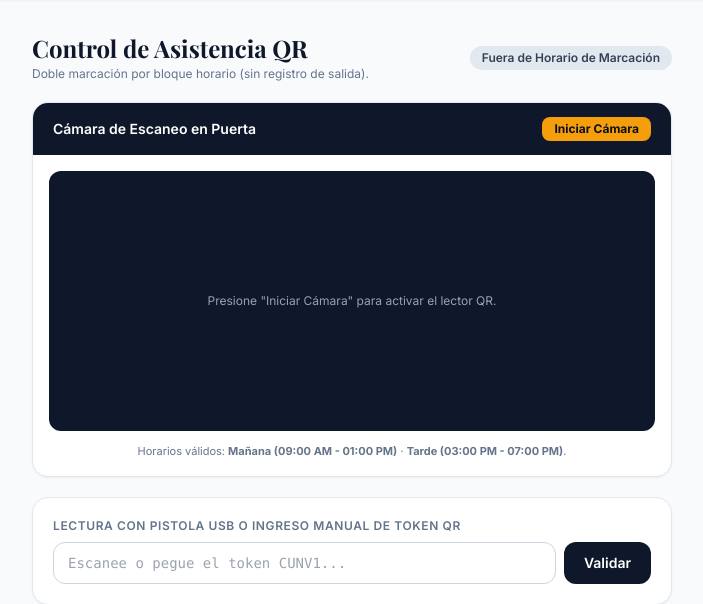
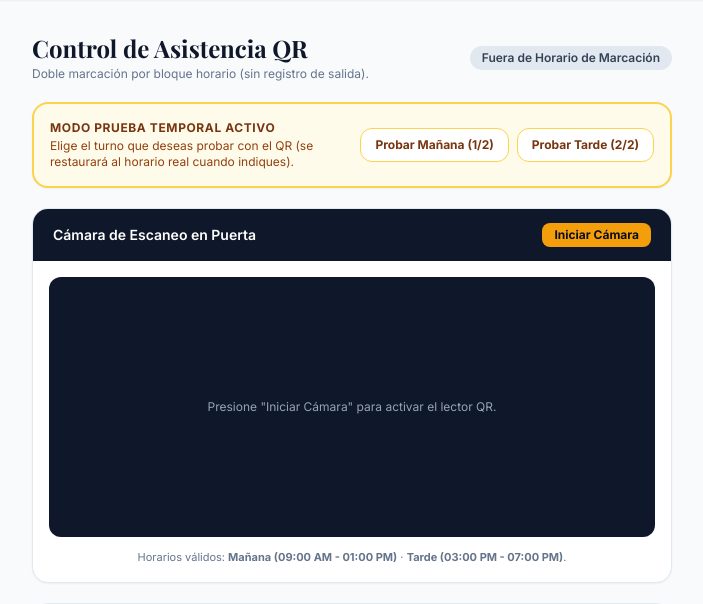
Before and after one commit to joan98-123/congreso, a Django app: page /escaner/ in a window 1280 px wide. Shown: the part 65-669 px from the top of the page, without its empty margins (288-991 px from the left). Run offline with Django 5.2, Linux system fonts and the light colour scheme; the visitor is signed in with stand-in values (Sample User, id 1); data comes from the database, SQL or seed files in the repository; data that the repository does not hold is empty; some libraries are stand-ins or nearby versions.

Commit message:
temp: habilitar modo prueba temporal de escaner QR (Manana/Tarde) para pruebas

```diff
--- a/acreditacion/templates/acreditacion/escaner.html
+++ b/acreditacion/templates/acreditacion/escaner.html
@@ -20,6 +20,24 @@
                   class="inline-flex items-center px-3 py-1 rounded-full text-xs font-semibold {% if bloque.modo_prueba %}bg-amber-100 text-amber-900 border border-amber-300{% elif bloque.bloque == 'FUERA' %}bg-slate-200 text-slate-700{% else %}bg-emerald-100 text-emerald-800{% endif %}">
                 {{ bloque.etiqueta }}
             </span>
+        </div>
+    </div>
+
+    <!-- Barra Temporal de Pruebas (Mañana / Tarde) -->
+    <div class="mb-5 p-4 rounded-2xl bg-amber-50 border-2 border-amber-300 shadow-sm">
+        <div class="flex flex-col sm:flex-row sm:items-center sm:justify-between gap-3">
+            <div>
+                <div class="text-xs font-extrabold uppercase tracking-wider text-amber-900">Modo Prueba Temporal Activo</div>
+                <p class="text-xs text-amber-800 mt-0.5">Elige el turno que deseas probar con el QR (se restaurará al horario real cuando indiques).</p>
+            </div>
+            <div class="flex items-center gap-2 shrink-0">
+                <button type="button" data-turno="MANANA" class="btn-turno-prueba px-3.5 py-2 rounded-xl text-xs font-bold transition {% if bloque.bloque == 'MANANA' %}bg-navy-900 text-amber-300{% else %}bg-white border border-amber-300 text-amber-900 hover:bg-amber-100{% endif %}">
+                    Probar Mañana (1/2)
+                </button>
+                <button type="button" data-turno="TARDE" class="btn-turno-prueba px-3.5 py-2 rounded-xl text-xs font-bold transition {% if bloque.bloque == 'TARDE' %}bg-navy-900 text-amber-300{% else %}bg-white border border-amber-300 text-amber-900 hover:bg-amber-100{% endif %}">
+                    Probar Tarde (2/2)
+                </button>
+            </div>
         </div>
     </div>
 
@@ -258,6 +276,35 @@
 
     btnToggle.addEventListener('click', toggleCamara);
 
+    document.querySelectorAll('.btn-turno-prueba').forEach(btn => {
+        btn.addEventListener('click', async () => {
+            const turno = btn.dataset.turno;
+            try {
+                const res = await fetch("{% url 'api_cambiar_turno_prueba_rapido' %}", {
+                    method: 'POST',
+                    headers: {
+                        'Content-Type': 'application/json',
+                        'X-CSRFToken': getCsrfToken(),
+                    },
+                    body: JSON.stringify({ turno }),
+                });
+                const data = await res.json();
+                if (res.ok && data.ok) {
+                    document.getElementById('scannerBloqueBadge').textContent = data.etiqueta;
+                    document.querySelectorAll('.btn-turno-prueba').forEach(b => {
+                        if (b.dataset.turno === turno) {
+                            b.className = 'btn-turno-prueba px-3.5 py-2 rounded-xl text-xs font-bold transition bg-navy-900 text-amber-300';
+                        } else {
+                            b.className = 'btn-turno-prueba px-3.5 py-2 rounded-xl text-xs font-bold transition bg-white border border-amber-300 text-amber-900 hover:bg-amber-100';
+                        }
+                    });
+                }
+            } catch (err) {
+                console.error(err);
+            }
+        });
+    });
+
     document.getElementById('formTokenManual').addEventListener('submit', (e) => {
         e.preventDefault();
         const inp = document.getElementById('inputTokenManual');
--- a/acreditacion/urls.py
+++ b/acreditacion/urls.py
@@ -26,5 +26,6 @@ urlpatterns = [
     path("api/admin/importar-padron/", views.api_importar_padron, name="api_importar_padron"),
     path("api/admin/sincronizar-sheet/", views.api_sincronizar_sheet, name="api_sincronizar_sheet"),
     path("api/admin/modo-prueba/", views.api_configurar_modo_prueba, name="api_configurar_modo_prueba"),
+    path("api/admin/turno-prueba-rapido/", views.api_cambiar_turno_prueba_rapido, name="api_cambiar_turno_prueba_rapido"),
     path("api/admin/escanear-qr/", views.api_escanear_qr, name="api_escanear_qr"),
 ]
--- a/acreditacion/views.py
+++ b/acreditacion/views.py
@@ -663,6 +663,26 @@ def exportar_excel_view(request):
 
 
 @login_required
+@require_POST
+def api_cambiar_turno_prueba_rapido(request):
+    """Cambio rápido temporal de turno (Mañana / Tarde) durante pruebas de escáner."""
+    data = _parse_json_body(request)
+    if data is None:
+        return JsonResponse({"ok": False, "error": "Solicitud inválida."}, status=400)
+    turno = (data.get("turno") or ConfiguracionEvento.TURNO_MANANA).strip().upper()
+    if turno not in (ConfiguracionEvento.TURNO_MANANA, ConfiguracionEvento.TURNO_TARDE):
+        return JsonResponse({"ok": False, "error": "Turno inválido."}, status=400)
+    with transaction.atomic():
+        cfg = ConfiguracionEvento.obtener()
+        cfg.modo_prueba_activo = True
+        cfg.turno_simulado = turno
+        cfg.actualizado_por = request.user
+        cfg.save()
+    bloque = obtener_bloque_horario_actual()
+    return JsonResponse({"ok": True, "bloque": bloque["bloque"], "etiqueta": bloque["etiqueta"]})
+
+
+@login_required
 @require_GET
 def escaner_view(request):
     """Vista optimizada para celulares del staff en puerta con escáner html5-qrcode."""
--- a/congreso_project/wsgi.py
+++ b/congreso_project/wsgi.py
@@ -26,7 +26,13 @@ if os.environ.get("VERCEL"):
             )
         call_command("cargar_participantes_iniciales", verbosity=0)
         from acreditacion.utils import sincronizar_desde_google_sheet
+        from acreditacion.models import ConfiguracionEvento
         sincronizar_desde_google_sheet(force=True)
+        # TEMPORAL PARA PRUEBAS DE ESCÁNER (se restaurará al terminar pruebas)
+        cfg = ConfiguracionEvento.obtener()
+        cfg.modo_prueba_activo = True
+        cfg.turno_simulado = ConfiguracionEvento.TURNO_MANANA
+        cfg.save()
 
 # Vercel Python Runtime busca el objeto WSGI/ASGI llamado `app`
 app = application
```
Also changed, not shown: 1 other file.
